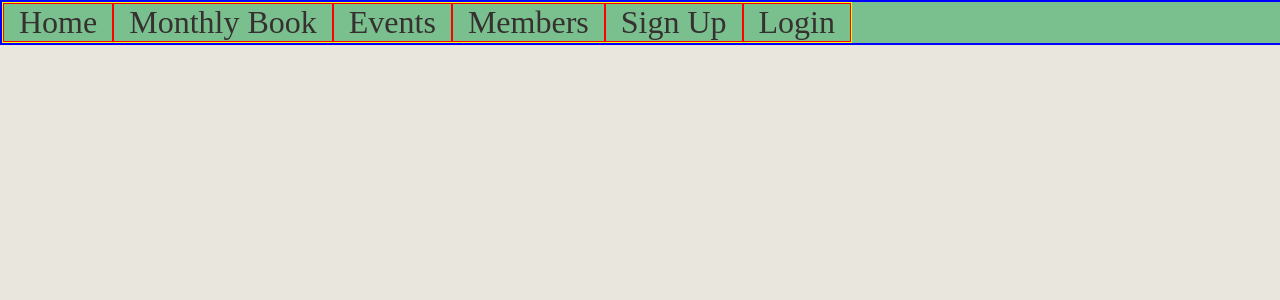
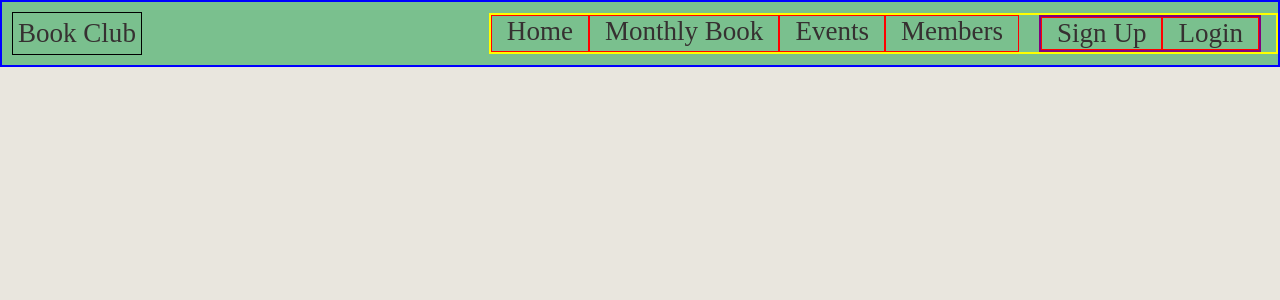
Before and after one commit to diaz-francisco/LetterBookd, a React (Vite) app in the folder frontend/: page / in a window 1280 px wide. Shown: the top 300 px of the page. Built offline with nearby package versions, Linux system fonts and the light colour scheme.

Commit message:
New components and header layout

```diff
--- a/frontend/src/components/LandingPage.tsx
+++ b/frontend/src/components/LandingPage.tsx
@@ -1,9 +1,22 @@
 import Header from "./LandingPage/Header";
+import Home from "./LandingPage/Home";
+import Monthly from "./LandingPage/Monthly";
 
 export default function LandingPage() {
+  let component;
+  switch (window.location.pathname) {
+    case "/home":
+      component = <Home />;
+      break;
+    case "/monthly":
+      component = <Monthly />;
+      break;
+  }
+
   return (
     <div>
       <Header />
+      {component}
     </div>
   );
 }
--- a/frontend/src/components/LandingPage/Header.css
+++ b/frontend/src/components/LandingPage/Header.css
@@ -1,27 +1,30 @@
-:root {
-  font-size: 2rem;
+* {
+  font-size: 1.3rem;
+  box-sizing: border-box;
+  margin: 0;
+  padding: 0;
 }
 
-header {
+.navbar {
   display: flex;
   justify-content: space-between;
+  align-items: center;
   background-color: #7ac08e;
   position: sticky;
-  top: 0;
-  left: 0;
   width: 100%;
   border: 2px solid blue;
   z-index: 999;
 }
 
-.navbar {
+.right-item {
   display: flex;
-  border: 1px solid yellow;
+  margin-right: 15px;
+  margin-left: 20px;
+  border: 2px solid purple;
 }
 
-.navbar .right-item {
-  display: flex;
-  justify-content: flex-end;
+.title {
+  border: solid 1px black;
 }
 
 a {
@@ -29,7 +32,7 @@ a {
   color: #363031;
   margin: 10px;
   padding: 5px;
-  transition: 0.3s;
+  transition: 0.5s;
 }
 
 a:visited {
@@ -38,16 +41,17 @@ a:visited {
 
 a:hover,
 a:active {
-  /* background-color: #f4511e; */
   color: #a386ac;
 }
 
 ul {
   display: flex;
+  flex-direction: row;
+  list-style: none;
+  border: 2px solid yellow;
+  padding: 0;
   margin: 0;
-  padding: 0;
-  list-style: none;
-  color: whitesmoke;
+  white-space: nowrap;
 }
 
 li {
--- a/frontend/src/components/LandingPage/Header.tsx
+++ b/frontend/src/components/LandingPage/Header.tsx
@@ -2,38 +2,39 @@ import React, { useState } from "react";
 import "./Header.css";
 
 const Header: React.FC = () => {
-  const [burgerClass, setBurgerClass] = useState(
-    "burger unclicked"
-  );
+  // const [burgerClass, setBurgerClass] = useState(
+  //   "burger unclicked"
+  // );
 
-  const [menuClass, setMenuClass] = useState(
-    "menu hidden"
-  );
+  // const [menuClass, setMenuClass] = useState(
+  //   "menu hidden"
+  // );
 
-  const [isClicked, setIsClicked] =
-    useState(false);
+  // const [isClicked, setIsClicked] =
+  //   useState(false);
 
-  const updateMenu = () => {
-    if (!isClicked) {
-      setBurgerClass("burger clicked");
-      setMenuClass("menu shown");
-    } else {
-      setBurgerClass("burger unclicked");
-      setMenuClass("menu hidden");
-    }
-  };
+  // const updateMenu = () => {
+  //   if (!isClicked) {
+  //     setBurgerClass("burger clicked");
+  //     setMenuClass("menu shown");
+  //   } else {
+  //     setBurgerClass("burger unclicked");
+  //     setMenuClass("menu hidden");
+  //   }
+  // };
 
   return (
     <header>
-      <nav>
-        <ul className="navbar">
+      <nav className="navbar">
+        <a href="/" className="title">
+          Book Club
+        </a>
+        <ul>
           <li>
-            <a href="#home">Home</a>
+            <a href="/home">Home</a>
           </li>
           <li>
-            <a href="#monthly-book">
-              Monthly Book
-            </a>
+            <a href="/monthly">Monthly Book</a>
           </li>
           <li>
             <a href="#monthly-book">Events</a>
@@ -41,6 +42,7 @@ const Header: React.FC = () => {
           <li>
             <a href="#monthly-book">Members</a>
           </li>
+          <div></div>
           <div className="right-item">
             <li>
               <a href="#sign-up">Sign Up</a>
@@ -50,7 +52,7 @@ const Header: React.FC = () => {
             </li>
           </div>
         </ul>
-        <div className="burger">
+        {/* <div className="burger">
           <div
             className={burgerClass}
             onClick={updateMenu}
@@ -63,9 +65,9 @@ const Header: React.FC = () => {
             className={burgerClass}
             onClick={updateMenu}
           ></div>
-        </div>
+        </div> */}
       </nav>
-      <div className={menuClass}></div>
+      {/* <div className={menuClass}></div> */}
     </header>
   );
 };
--- /dev/null
+++ b/frontend/src/components/LandingPage/Home.tsx
@@ -0,0 +1,7 @@
+export default function Home() {
+  return (
+    <div>
+      <h1>Home</h1>
+    </div>
+  );
+}
--- /dev/null
+++ b/frontend/src/components/LandingPage/Monthly.tsx
@@ -0,0 +1,7 @@
+export default function Monthly() {
+  return (
+    <div>
+      <h1>Monthly</h1>
+    </div>
+  );
+}
```
Also changed, not shown: frontend/src/App.tsx (+0 -25 lines).
